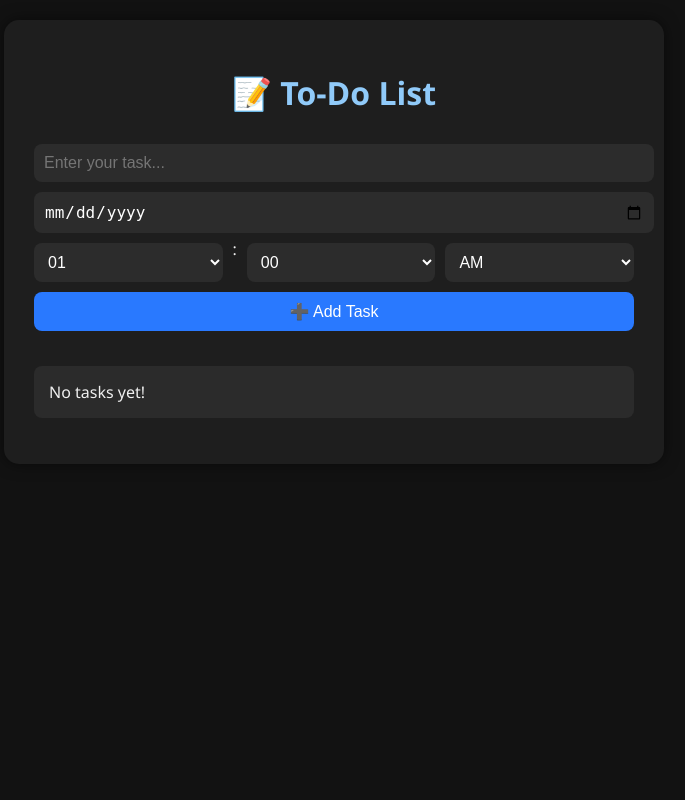
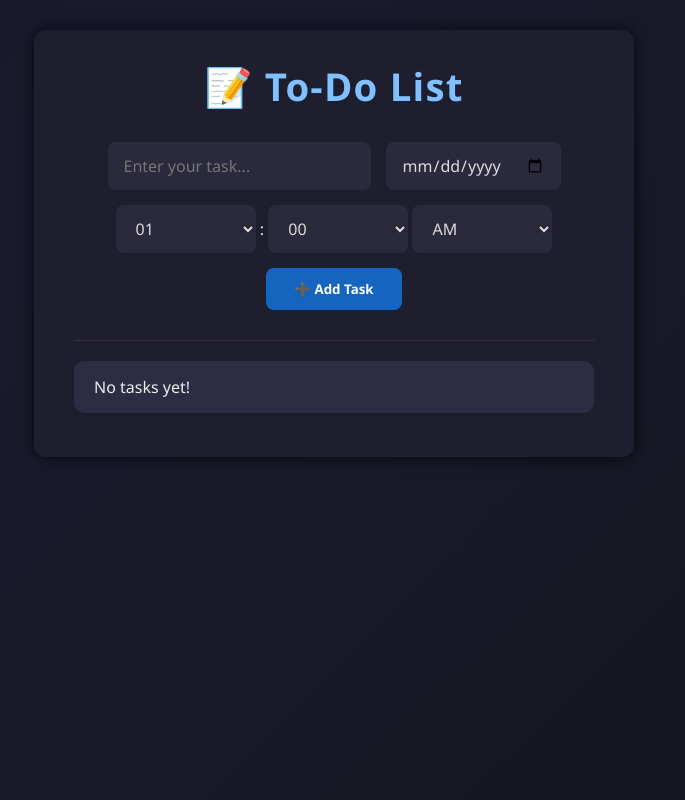
Before and after one commit to Goyalsimran14/todo_web, a Flask app: page / in a window 1280 px wide. Shown: the whole page, without its empty margins (306-991 px from the left). Run offline with Flask 3, Linux system fonts and the light colour scheme.

Commit message:
adding css

```diff
--- a/static/style.css
+++ b/static/style.css
@@ -1,91 +1,249 @@
+/* style.css */
+
+/* Reset & base */
+* {
+  box-sizing: border-box;
+  margin: 0;
+  padding: 0;
+  font-family: 'Segoe UI', Tahoma, Geneva, Verdana, sans-serif;
+}
+
 body {
-  margin: 0;
-  font-family: 'Segoe UI', sans-serif;
-  background: #121212;
-  color: #f0f0f0;
+  background: linear-gradient(-45deg, #121212, #1a1a2e, #121212, #0d0d1a);
+  background-size: 400% 400%;
+  animation: gradientBG 15s ease infinite;
+  color: #ddd;
+  min-height: 100vh;
   display: flex;
   justify-content: center;
-  padding: 20px;
+  align-items: flex-start;
+  padding: 30px 20px;
 }
 
+/* Container */
 .container {
+  background-color: #1e1e2f;
+  width: 100%;
   max-width: 600px;
-  width: 100%;
-  background: #1e1e1e;
-  padding: 30px;
-  border-radius: 15px;
-  box-shadow: 0 0 15px rgba(0,0,0,0.5);
+  border-radius: 12px;
+  box-shadow: 0 0 15px rgba(0,0,0,0.7);
+  padding: 30px 40px;
+  color: #eee;
+  animation: fadeIn 0.8s ease forwards;
 }
 
+/* Title */
 h1 {
+  font-weight: 700;
+  font-size: 2.4rem;
   text-align: center;
-  margin-bottom: 25px;
-  color: #90caf9;
+  margin-bottom: 30px;
+  color: #80c0ff;
+  letter-spacing: 1.2px;
+  user-select: none;
 }
 
-.task-form input,
-.task-form select,
-.task-form button {
-  padding: 10px;
-  margin: 5px 0;
-  font-size: 16px;
-  width: 100%;
+/* Form styling */
+form {
+  display: flex;
+  flex-wrap: wrap;
+  gap: 15px;
+  margin-bottom: 30px;
+  justify-content: center;
+}
+
+/* Input and selects */
+input[type="text"], input[type="date"], select {
+  background: #2a2a3c;
   border: none;
   border-radius: 8px;
-  background: #2c2c2c;
-  color: #fff;
+  color: #ddd;
+  padding: 12px 16px;
+  font-size: 1rem;
+  min-width: 140px;
+  transition: background-color 0.3s ease;
 }
 
-.task-form .time-select {
+input[type="text"]:focus,
+input[type="date"]:focus,
+select:focus {
+  outline: none;
+  background-color: #3a3a57;
+}
+
+/* Submit button */
+button[type="submit"] {
+  background-color: #1565c0;
+  border: none;
+  border-radius: 8px;
+  padding: 12px 28px;
+  color: #fff;
+  font-weight: 600;
+  cursor: pointer;
+  transition: background-color 0.3s ease, transform 0.2s ease;
+  user-select: none;
+  position: relative;
+  overflow: hidden;
+}
+
+button[type="submit"]:hover {
+  background-color: #1e88e5;
+  transform: scale(1.05);
+}
+
+button[type="submit"]:active::after {
+  transform: scale(0);
+  opacity: 0.3;
+  transition: 0s;
+}
+
+/* Ripple effect on submit button */
+button[type="submit"]::after {
+  content: "";
+  position: absolute;
+  width: 100%;
+  height: 100%;
+  top: 0; left: 0;
+  pointer-events: none;
+  background: radial-gradient(circle, rgba(255,255,255,0.3) 10%, transparent 10.01%);
+  background-repeat: no-repeat;
+  background-position: 50%;
+  transform: scale(10,10);
+  opacity: 0;
+  transition: transform 0.5s, opacity 1s;
+}
+
+/* Task list */
+.task-list {
+  list-style: none;
+  max-height: 320px;
+  overflow-y: auto;
+  border-top: 1px solid #333;
+  padding-top: 20px;
+}
+
+/* Custom scrollbar */
+.task-list::-webkit-scrollbar {
+  width: 8px;
+}
+
+.task-list::-webkit-scrollbar-track {
+  background: #222;
+  border-radius: 8px;
+}
+
+.task-list::-webkit-scrollbar-thumb {
+  background: #555;
+  border-radius: 8px;
+}
+
+.task-list::-webkit-scrollbar-thumb:hover {
+  background: #777;
+}
+
+/* Each task item */
+.task-list li {
+  background-color: #2c2c44;
+  margin-bottom: 14px;
+  padding: 15px 20px;
+  border-radius: 10px;
   display: flex;
   justify-content: space-between;
-  gap: 10px;
+  align-items: center;
+  animation: fadeInUp 0.5s ease forwards;
+  /* animation-delay will be inline style with Flask loop */
 }
 
-.task-form button {
-  background-color: #2979ff;
-  color: #fff;
-  cursor: pointer;
-  transition: 0.3s;
+/* Task info */
+.task-info {
+  flex: 1;
+  color: #ddd;
+  user-select: none;
+  overflow-wrap: anywhere;
 }
 
-.task-form button:hover {
-  background-color: #1565c0;
+/* Completed tasks */
+.task-info.completed {
+  text-decoration: line-through;
+  opacity: 0.6;
+  color: #888;
 }
 
-.task-list {
-  list-style: none;
-  padding: 0;
-  margin-top: 30px;
+/* Task details (due date + time) */
+.task-meta {
+  font-size: 0.85rem;
+  color: #a0a0a0;
+  margin-top: 6px;
 }
 
-.task-list li {
-  background: #2b2b2b;
-  padding: 15px;
-  margin-bottom: 12px;
-  border-radius: 8px;
-  transition: 0.3s;
+/* Buttons container */
+.task-actions {
+  display: flex;
+  gap: 12px;
+  margin-left: 20px;
 }
 
-.task-list li.complete {
-  text-decoration: line-through;
-  color: #888;
-  background: #3a3a3a;
+/* Action buttons */
+.task-actions button {
+  background: transparent;
+  border: none;
+  cursor: pointer;
+  color: #80c0ff;
+  font-size: 1.2rem;
+  padding: 6px;
+  border-radius: 6px;
+  transition: color 0.3s ease, transform 0.2s ease;
+  user-select: none;
 }
 
-.task-list .actions {
-  float: right;
-  margin-top: -25px;
+.task-actions button:hover {
+  color: #1e88e5;
+  transform: scale(1.2);
 }
 
-.task-list .actions a {
-  margin-left: 10px;
-  text-decoration: none;
-  font-size: 18px;
-  color: #fff;
-  transition: 0.3s;
+.task-actions button:focus {
+  outline: none;
 }
 
-.task-list .actions a:hover {
-  color: #f44336;
+/* Animations */
+@keyframes fadeIn {
+  from {opacity: 0;}
+  to {opacity: 1;}
 }
+
+@keyframes fadeInUp {
+  from {
+    opacity: 0;
+    transform: translateY(10px);
+  }
+  to {
+    opacity: 1;
+    transform: translateY(0);
+  }
+}
+
+@keyframes gradientBG {
+  0% {background-position: 0% 50%;}
+  50% {background-position: 100% 50%;}
+  100% {background-position: 0% 50%;}
+}
+
+/* Responsive design */
+@media (max-width: 640px) {
+  .container {
+    padding: 25px 20px;
+  }
+
+  form {
+    flex-direction: column;
+    align-items: stretch;
+  }
+
+  input[type="text"], input[type="date"], select, button[type="submit"] {
+    min-width: 100%;
+  }
+
+  .task-actions {
+    gap: 8px;
+  }
+}
```
Also changed, not shown: instance/todo.db.
